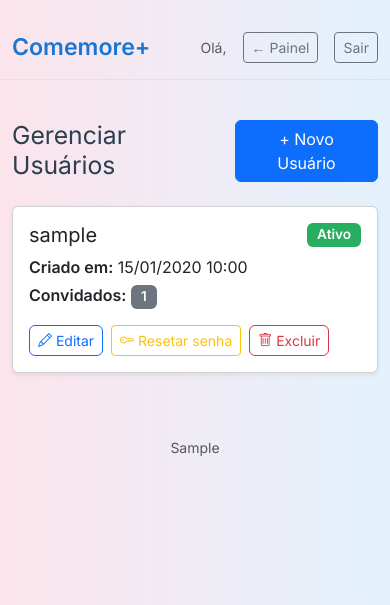
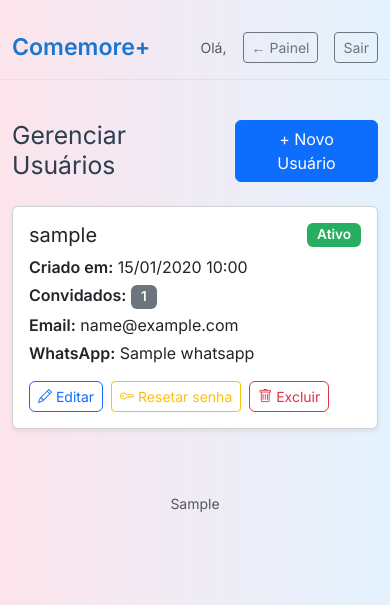
Before and after one commit to Paulo-Marcelo-Git/project_rsvp_birthday, a Python web app: template backend/templates/admin_users.html in a window 390 px wide. Shown: the top 605 px of the page. Run offline with Jinja, Linux system fonts and the light colour scheme; the template is opened without the code that fills it: most values are stand-ins (such as "Sample title", 1, 10 or a date in 2020).

Commit message:
fix: fortalece teste de edição sem email e exibe email/whatsapp nos cards mobile
Co-Authored-By: Claude Sonnet 4.6 <noreply@anthropic.com>

```diff
--- a/backend/templates/admin_users.html
+++ b/backend/templates/admin_users.html
@@ -104,7 +104,9 @@
             {% endif %}
           </div>
           <p class="mb-1"><strong>Criado em:</strong> {{ u.created_at.strftime("%d/%m/%Y %H:%M") if u.created_at else '-' }}</p>
-          <p class="mb-3"><strong>Convidados:</strong> <span class="badge bg-secondary">{{ u.guest_count }}</span></p>
+          <p class="mb-1"><strong>Convidados:</strong> <span class="badge bg-secondary">{{ u.guest_count }}</span></p>
+          <p class="mb-1"><strong>Email:</strong> {{ u.email or '-' }}</p>
+          <p class="mb-3"><strong>WhatsApp:</strong> {{ u.whatsapp or '-' }}</p>
           <div class="d-flex gap-2 flex-wrap">
             <button class="btn btn-sm btn-outline-primary"
                     data-bs-toggle="modal" data-bs-target="#modalEditUser"
```
Also changed, not shown: backend/tests/test_admin_usuarios.py (+17 -4 lines).
